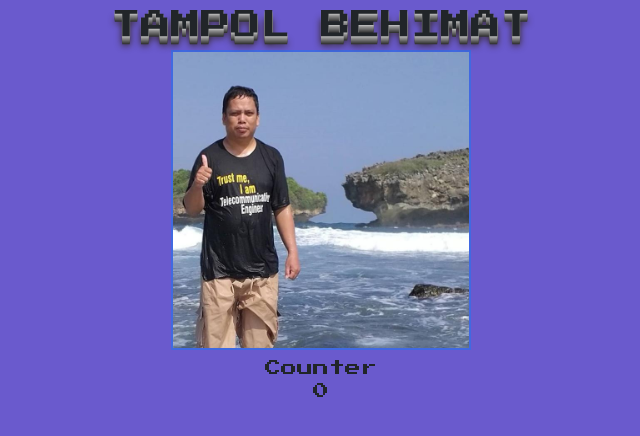
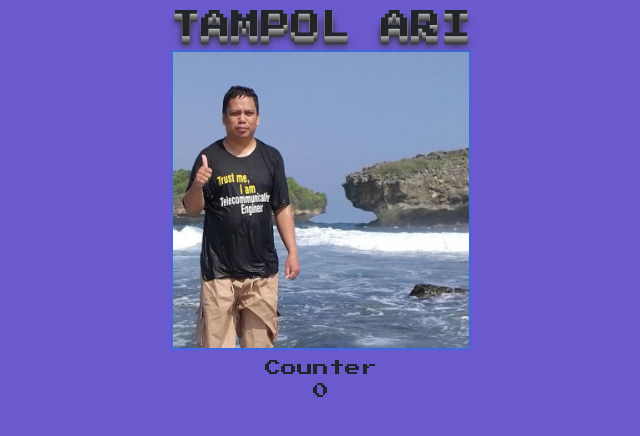
Before and after one commit to adiyatzzz/tampol-ari, a plain HTML site: page index.html in a window 1280 px wide. Shown: the whole page, without its empty margins (319-959 px from the left). Drawn offline with nearby package versions, Linux system fonts and the light colour scheme.

Commit message:
mengubah judul jadi tampol ari

```diff
--- a/index.html
+++ b/index.html
@@ -11,7 +11,7 @@
     <link rel="stylesheet" href="assets/css/style.css">
 </head>
 <body>
-    <h1>TAMPOL BEHIMAT</h1>
+    <h1>TAMPOL ARI</h1>
     <div class="foto">
         <img src="assets/img/ari.jpeg" alt="Ari Bgst">
 
```
